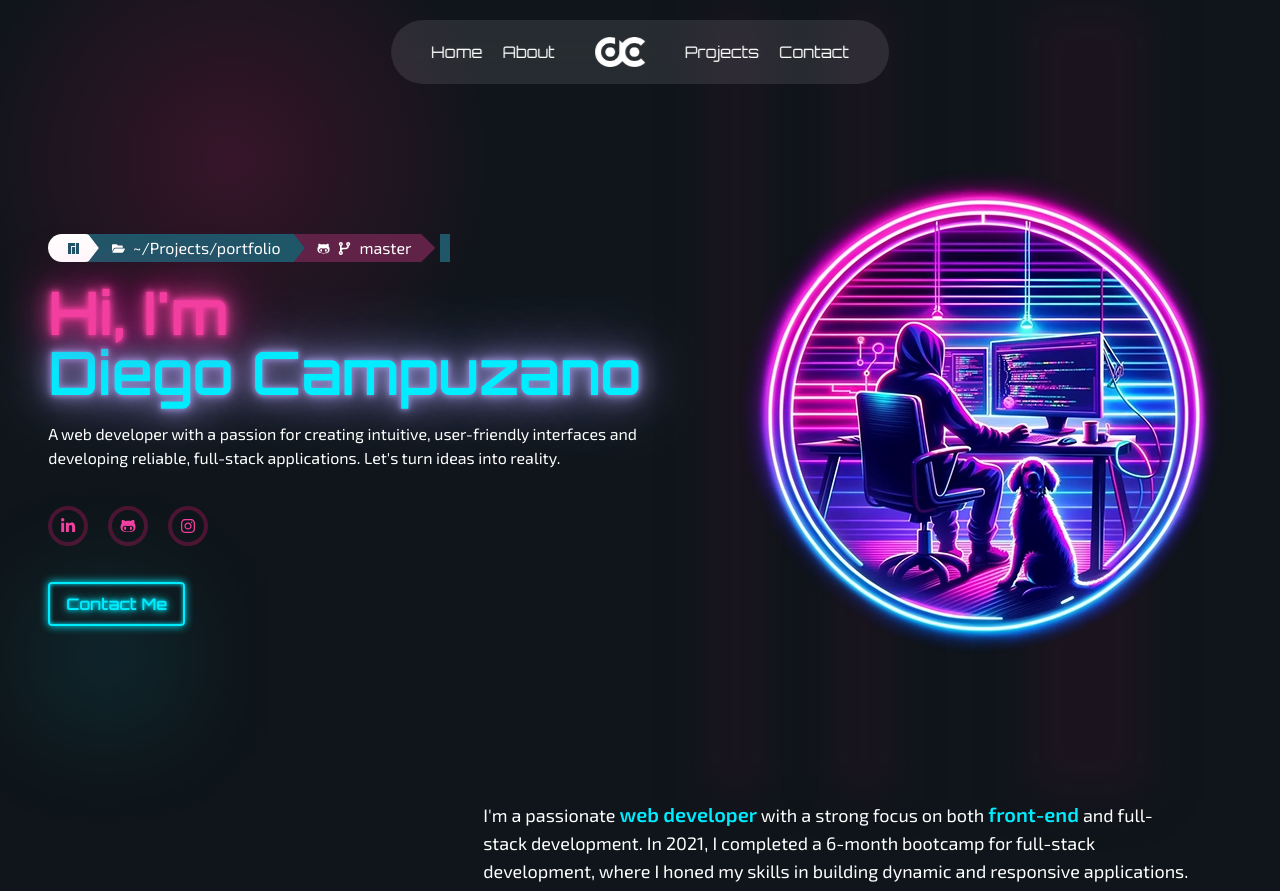
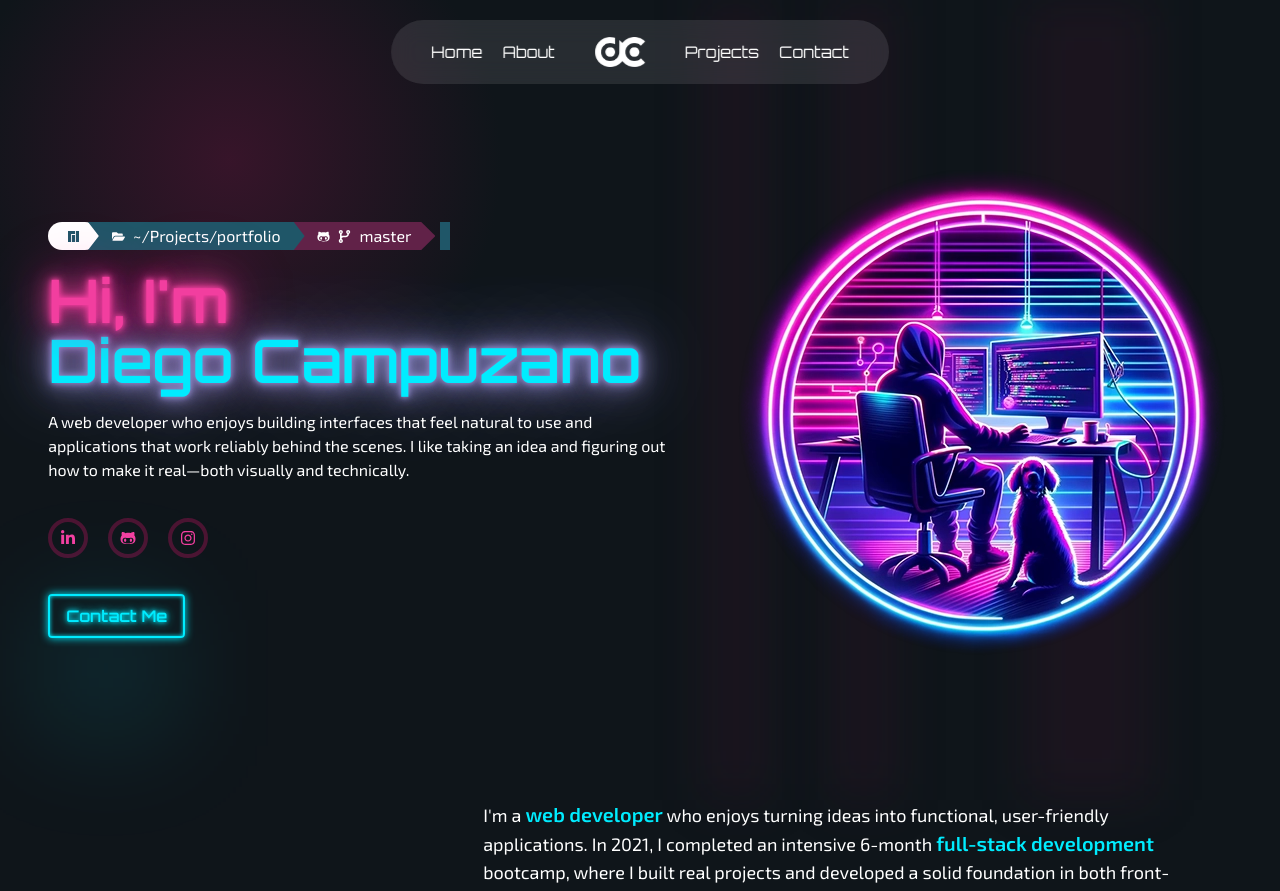
Before and after one commit to hermani456/portfolio, a Next.js app: page / in a window 1280 px wide. Shown: the top 891 px of the page. Built offline with nearby package versions, Linux system fonts and the light colour scheme.

Commit message:
Refactor About and Hero components for improved clarity and user engagement in descriptions

```diff
--- a/src/components/About.jsx
+++ b/src/components/About.jsx
@@ -18,24 +18,29 @@ const About = () => {
         </div>
         <div className="mt-10 lg:mt-0" ref={contentRef}>
           <p className="text-white lg:text-lg font-exo selection:bg-pri/70">
-            I&apos;m a passionate{" "}
+            I&apos;m a{" "}
             <span className="text-sec text-xl font-semibold">
               web developer
             </span>{" "}
-            with a strong focus on both{" "}
-            <span className="text-sec text-xl font-semibold">front-end</span>{" "}
-            and full-stack development. In 2021, I completed a 6-month bootcamp
-            for full-stack development, where I honed my skills in building
-            dynamic and responsive applications. Currently, I am studying
-            Computer Science, further deepening my understanding of software
-            development. I enjoy creating beautiful and intuitive interfaces, as
-            well as building functional,{" "}
+            who enjoys turning ideas into functional, user-friendly applications. In 2021, I completed an intensive 6-month{" "}
             <span className="text-sec text-xl font-semibold">
-              full-stack applications
+              full-stack development
             </span>{" "}
-            that solve real-world problems. With a keen eye for design and a
-            love for efficient code, I strive to create seamless user
-            experiences.
+            bootcamp, where I built real projects and developed a solid foundation in both front-end and back-end technologies.
+            I also hold a degree in{" "}
+            <span className="text-sec text-xl font-semibold">
+              Programming Analyst
+            </span>
+            , which gave me a structured understanding of how software works under the hood.
+            Currently, I&apos;m studying{" "}
+            <span className="text-sec text-xl font-semibold">
+              Computer Science
+            </span>{" "}
+            to strengthen that foundation and expand my skills. I like building things that not only work well but are also{" "}
+            <span className="text-sec text-xl font-semibold">
+              easy to use and visually clear
+            </span>
+            . Whether I&apos;m designing an interface or working on the backend logic, I care about making the experience smooth and practical for real users.
           </p>
         </div>
       </div>
--- a/src/components/Hero.jsx
+++ b/src/components/Hero.jsx
@@ -85,9 +85,10 @@ const Hero = () => {
               </span>
             </h1>
             <p className="text-white mt-5 font-exo selection:bg-sec/70">
-              A web developer with a passion for creating intuitive,
-              user-friendly interfaces and developing reliable, full-stack
-              applications. Let&apos;s turn ideas into reality.
+              A web developer who enjoys building interfaces that feel natural
+              to use and applications that work reliably behind the scenes. I
+              like taking an idea and figuring out how to make it real—both
+              visually and technically.
             </p>
             <div className="flex mt-5 gap-5 w-fit py-2 lg:py-4">
               {socialLinks.map((item) => (
```
